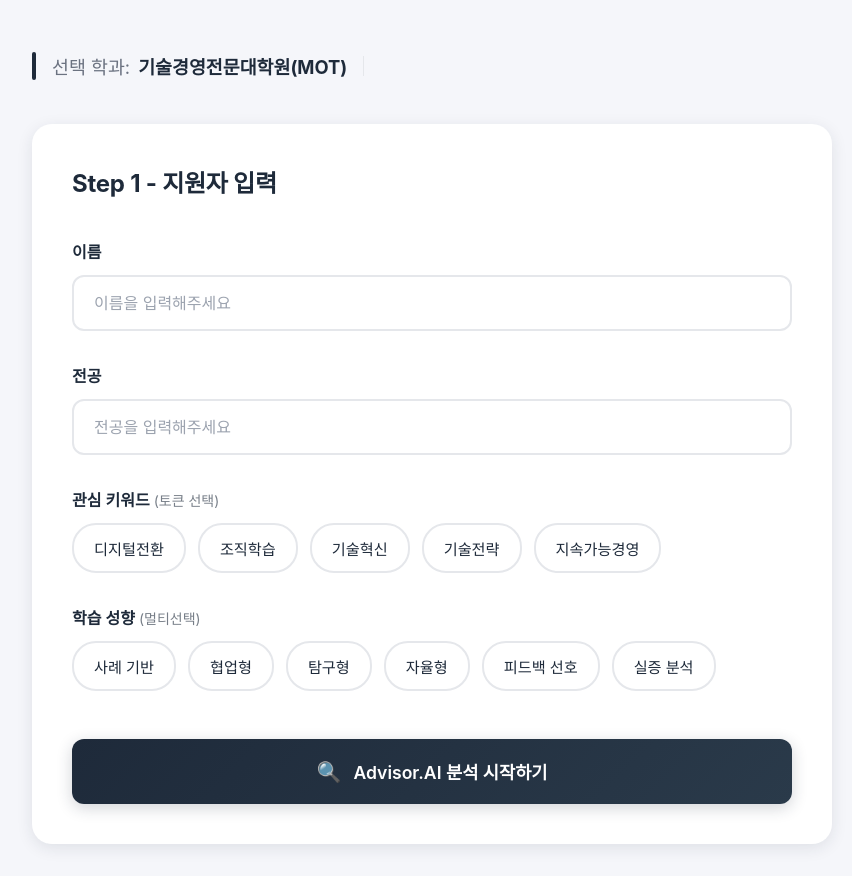
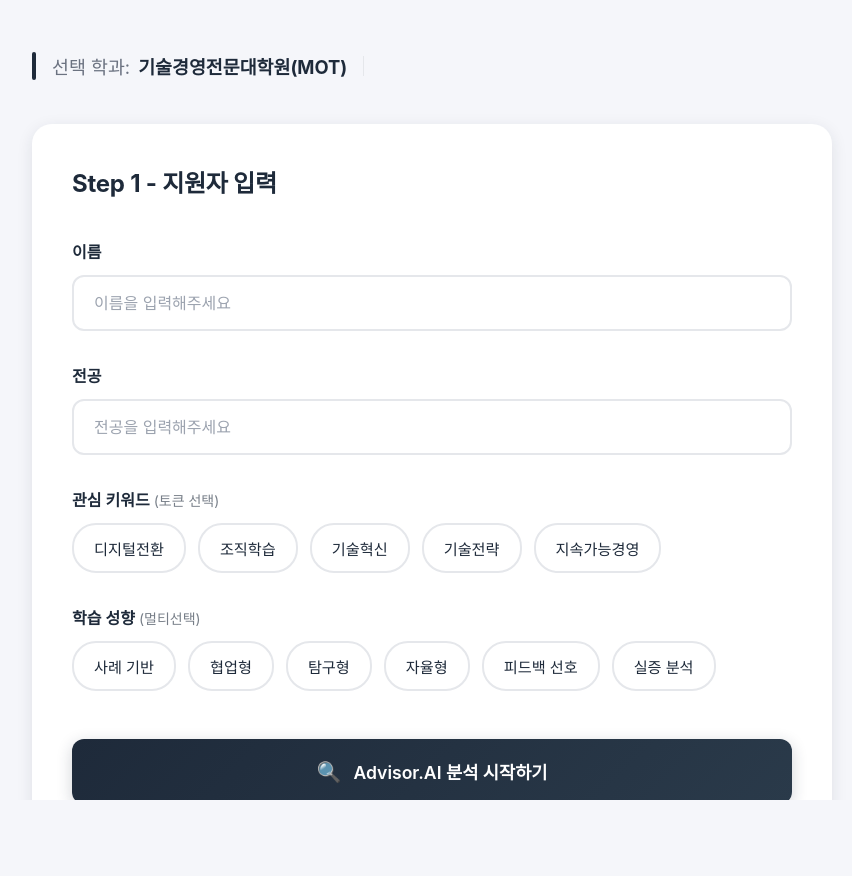
Before and after one commit to Lauiee/AdvisorAI-Frontend, a React (Vite) app: page /applicant-form in a window 1280 px wide. Shown: the whole page, without its empty margins (208-1060 px from the left). After the commit the page ends 800 px from the top, so only its background shows below. Built offline with nearby package versions, Linux system fonts and the light colour scheme.

Commit message:
fix: 최소 높이 제거

```diff
--- a/src/components/ApplicantForm.css
+++ b/src/components/ApplicantForm.css
@@ -1,5 +1,4 @@
 .applicant-form-page {
-  min-height: 100vh;
   display: flex;
   align-items: flex-start;
   justify-content: center;
@@ -266,7 +265,6 @@
   .applicant-form-page {
     padding: 1.5rem;
     align-items: flex-start;
-    min-height: auto;
   }
 
   .applicant-form-container {
@@ -283,7 +281,6 @@
   .applicant-form-page {
     padding: 1.5rem 1rem;
     align-items: flex-start;
-    min-height: auto;
   }
 
   .form-header {
@@ -345,7 +342,6 @@
   .applicant-form-page {
     padding: 1rem;
     align-items: flex-start;
-    min-height: auto;
   }
 
   .applicant-form-container {
--- a/src/index.css
+++ b/src/index.css
@@ -2,6 +2,11 @@
   margin: 0;
   padding: 0;
   box-sizing: border-box;
+}
+
+html {
+  height: 100%;
+  overflow-x: hidden;
 }
 
 body {
@@ -15,10 +20,11 @@ body {
   padding: 0;
   overflow-x: hidden;
   width: 100%;
+  height: 100%;
 }
 
 #root {
   width: 100%;
-  min-height: 100vh;
+  height: 100%;
   overflow-x: hidden;
 }
```
